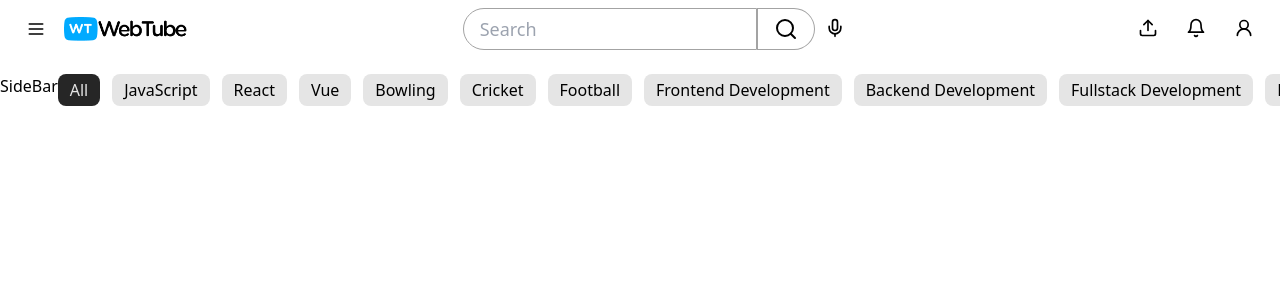
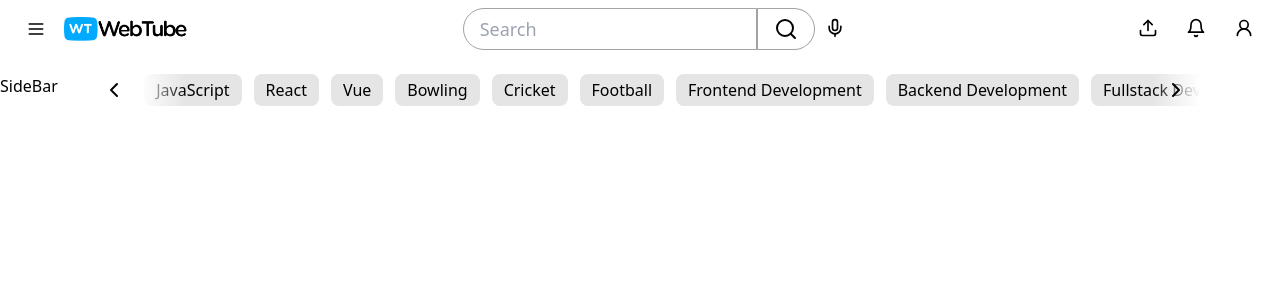
Before and after one commit to Kaweesha-mr/Youtube-Clone, a React (Vite) app: page / in a window 1280 px wide. Shown: the top 300 px of the page. Built offline with nearby package versions, Linux system fonts and the light colour scheme.

Commit message:
feat: arrow buttons added

```diff
--- a/src/App.tsx
+++ b/src/App.tsx
@@ -6,7 +6,7 @@ import Header from './layout/PageHeader'
 
 function App() {
 
-  const [selected,setSelected] = useState(categories[0])
+  const [selected, setSelected] = useState(categories[0])
 
 
   return (
@@ -16,11 +16,14 @@ function App() {
         {/* flex grow 1 will let that part to grow the fill the entier screen */}
         <div className='grid grid-cols-[auto,1fr] flex-grow-1 overflow-auto'>
           <div>SideBar</div>
-          <div className='sticky top-0 bg-white z-10 pb-4'>
-            <CategoryPills categories={categories} selectedCategory={selected} setSelected={setSelected}/>
+          <div className='overflow-x-hidden px-8 pb-4'>
+            <div className='sticky top-0 bg-white z-10 pb-4'>
+              <CategoryPills categories={categories} selectedCategory={selected} setSelected={setSelected} />
+
+            </div>
+
 
           </div>
-
         </div>
       </div>
 
--- a/src/components/CategoryPills.tsx
+++ b/src/components/CategoryPills.tsx
@@ -1,15 +1,20 @@
+import { ChevronLeft, ChevronRight } from "lucide-react";
 import { Button } from "./button";
+import { useState } from "react";
 
 
 type CategoryPillProps = {
 
-    categories : string[],
-    selectedCategory : string,
-    setSelected: (category:string) => void
+    categories: string[],
+    selectedCategory: string,
+    setSelected: (category: string) => void
 
 }
 
-const CategoryPills = ({categories,selectedCategory,setSelected}:CategoryPillProps) => {
+const CategoryPills = ({ categories, selectedCategory, setSelected }: CategoryPillProps) => {
+
+    const [isLeftVisible, setIsLeftVisible] = useState(true)
+    const [isRightVisible, setIsRightVisible] = useState(true)
     return (
         <div className="overflow-x-hidden relative">
             <div className="flex whitespace-nowrap gap-3 transition-transform w-[max-content]">
@@ -17,10 +22,10 @@ const CategoryPills = ({categories,selectedCategory,setSelected}:CategoryPillPro
 
                 {categories.map(category => (
                     <Button
-                            onClick={()=>setSelected(category)}
-                            variant={selectedCategory === category ? 'dark':'default'}
-                            key={category}
-                            className="py-1 px-3 rounded-lg whitespace-nowrap">
+                        onClick={() => setSelected(category)}
+                        variant={selectedCategory === category ? 'dark' : 'default'}
+                        key={category}
+                        className="py-1 px-3 rounded-lg whitespace-nowrap">
 
                         {category}
 
@@ -28,8 +33,21 @@ const CategoryPills = ({categories,selectedCategory,setSelected}:CategoryPillPro
                 ))}
             </div>
 
+            {
+                isLeftVisible && <div className="absolute left-0 top-1/2 -translate-y-1/2 h-full aspect-square p-1.5 bg-gradient-to-r from-white from-50% to-transparent w-24">
+                    <Button variant={"ghost"} size="icon" className=" h-full aspect-square w-auto p-1.5" ><ChevronLeft /></Button>
+
+                </div>
+            }
+            {
+                isRightVisible && <div className="absolute right-0 top-1/2 -translate-y-1/2 h-full aspect-square p-1.5 bg-gradient-to-l from-white from-50% to-transparent w-24">
+                    <Button variant={"ghost"} size="icon" className=" h-full aspect-square w-auto p-1.5" ><ChevronRight /></Button>
+
+                </div>
+            }
+
         </div>
-     );
+    );
 }
 
 export default CategoryPills;
```
